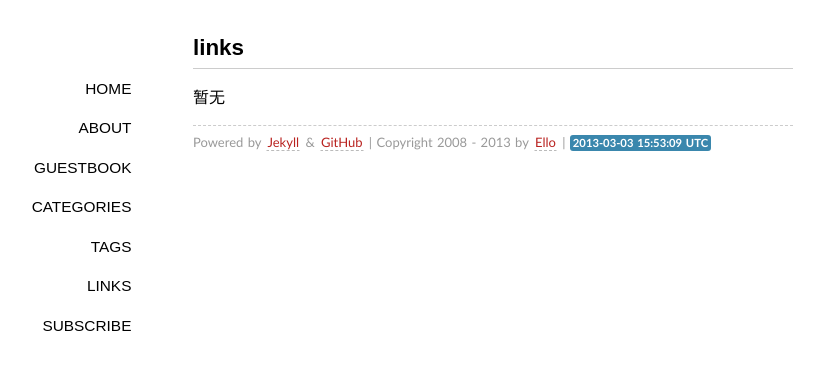
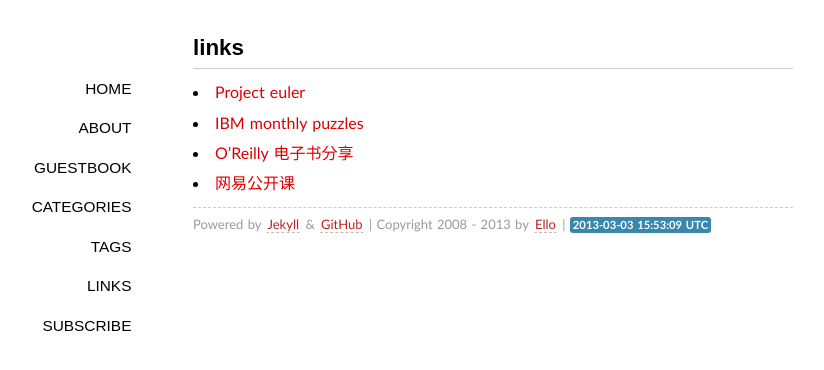
Before and after one commit to pii0x/ellochen.github.com, a Jekyll site: the page built from links/index.md, in a window 1280 px wide. Shown: the top 370 px of the page, without its empty margins (147-971 px from the left). Built offline with Jekyll 4.4.1, drawn with Linux system fonts in a browser that asks for light colours; some web fonts are replaced; Markdown is read by kramdown in place of the engine named in the settings; comment, search, counter and statistics services are not loaded.

Commit message:
add links

```diff
--- a/links/index.md
+++ b/links/index.md
@@ -4,4 +4,7 @@ layout: page
 comments: yes
 ---
 
-暂无
+- [Project euler](http://projecteuler.net/)
+- [IBM monthly puzzles](http://domino.research.ibm.com/Comm/wwwr_ponder.nsf/pages/index.html)
+- [O'Reilly 电子书分享](http://www.verycd.com/i/4398009/)
+- [网易公开课](http://open.163.com/)
```
